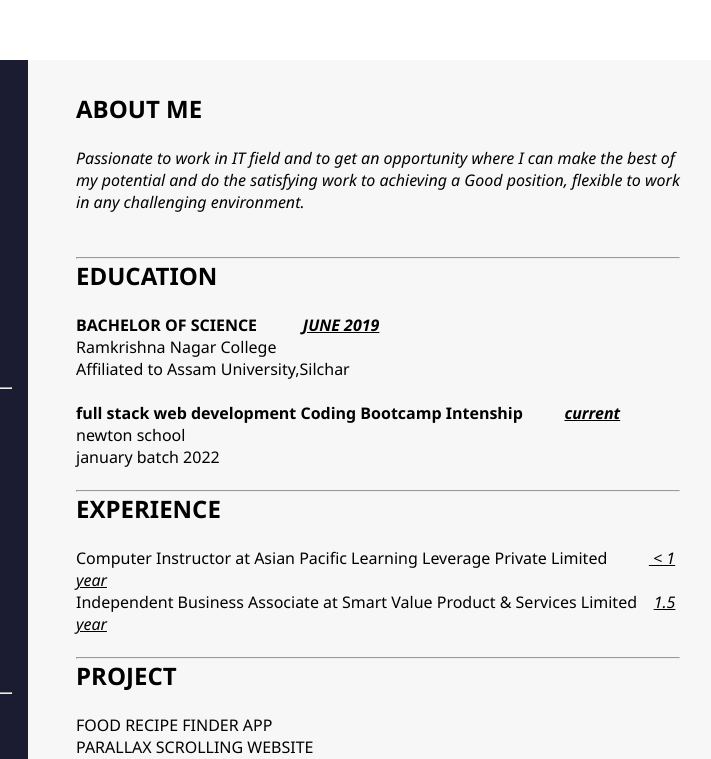
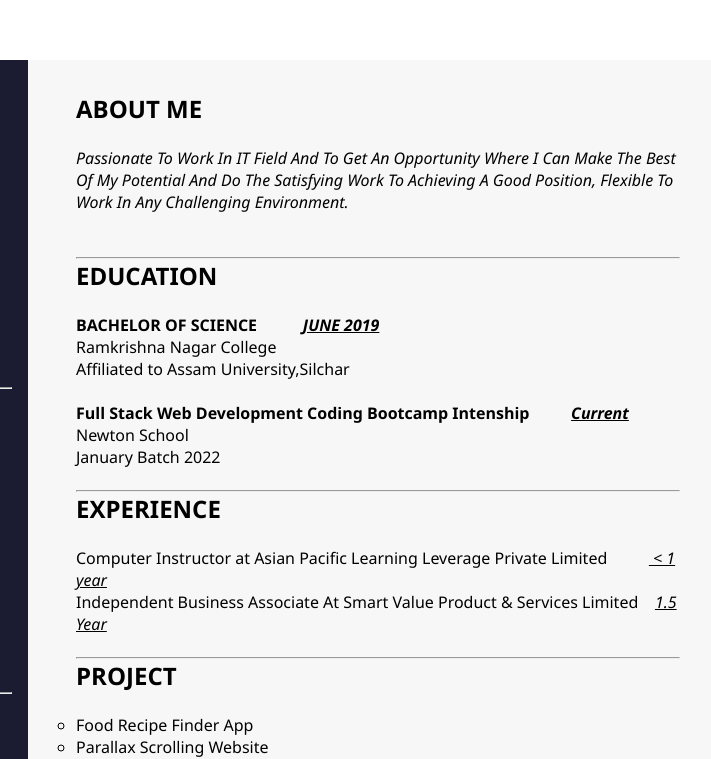
Before and after one commit to Ashish98th/Portfolio, a plain HTML site: page index.html in a window 1280 px wide. Shown: the part 196-955 px from the top of the page, 336-1047 px from the left. Drawn offline with Linux system fonts and the light colour scheme.

Commit message:
updated cascading style sheet

```diff
--- a/style.css
+++ b/style.css
@@ -2,7 +2,7 @@
     padding: 0;
     margin: 0;
     box-sizing: border-box;
-    list-style: none;
+    /* list-style: none; */
     font-family: 'Segoe UI', Tahoma, Geneva, Verdana, sans-serif;
 }
 .main-content{
@@ -99,9 +99,20 @@ a{
 }
 
 .transform{
-    text-transform: none;
+    text-transform:capitalize;
+    list-style: none;
 }
 
 .cap{
-    text-transform: none;
+    text-transform: lowercase;
 }
+
+.project{
+    list-style:circle;
+    text-transform: capitalize;
+    font-weight:500;
+}
+
+.icon{
+list-style: none;
+}
```
